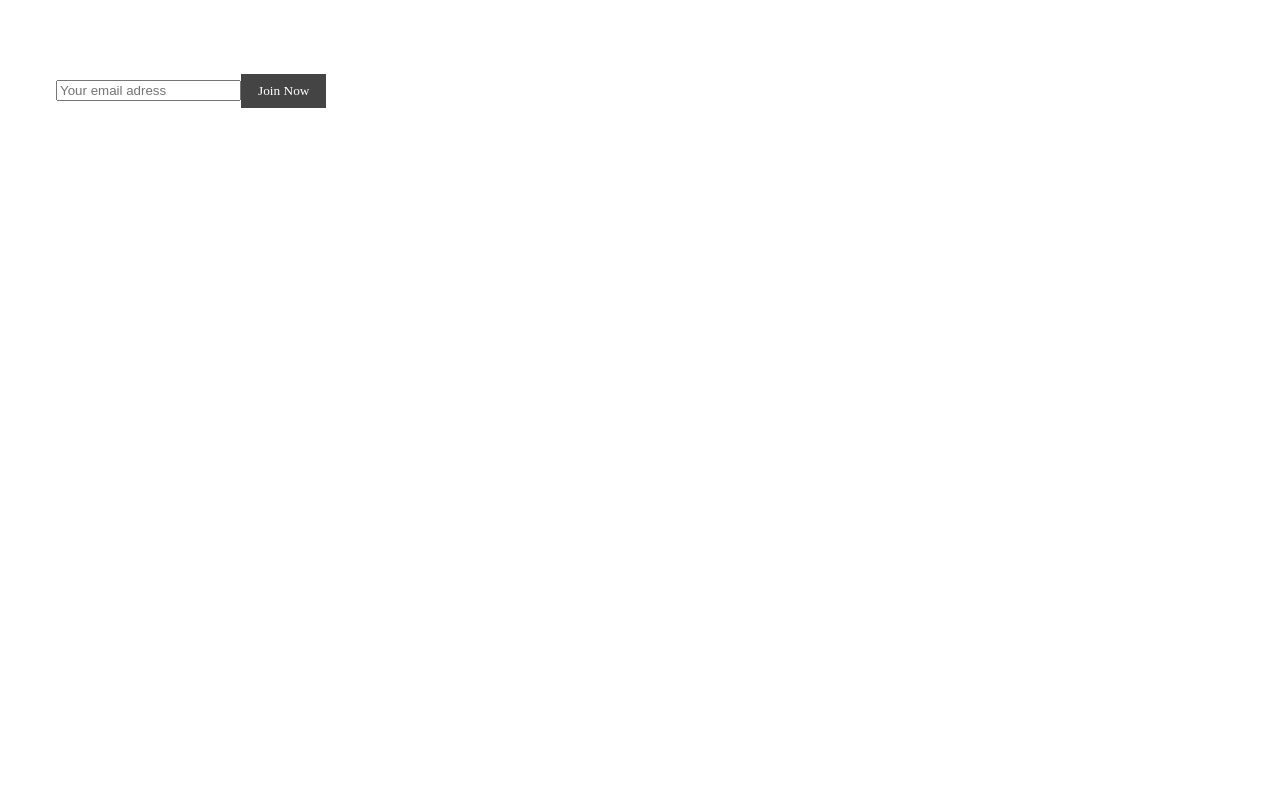
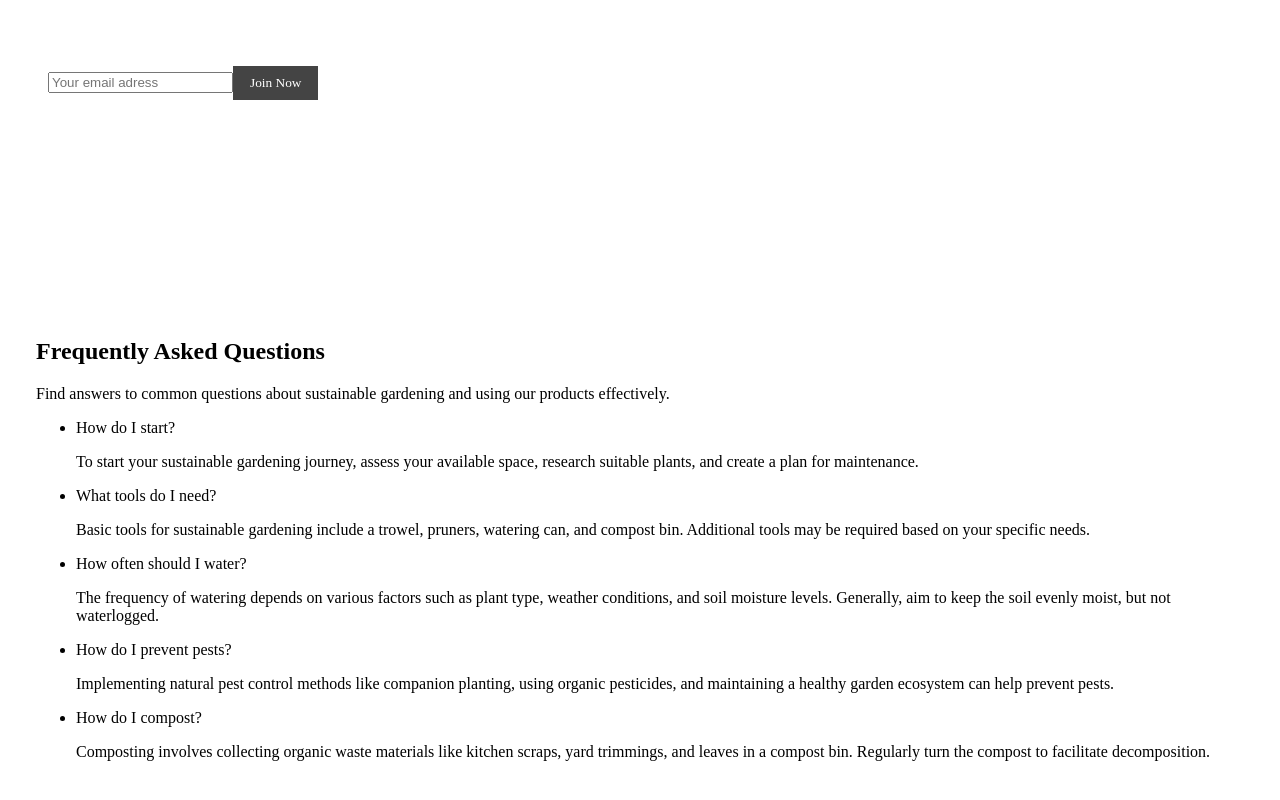
Before and after one commit to MoisesMarchini/Template-GreenThumb, an Angular app: page / in a window 1280 px wide. Shown: the part 3826-4626 px from the top of the page. Before the commit the page ends 4088 px from the top, so only its background shows below. Built offline with nearby package versions, Linux system fonts and the light colour scheme.

Commit message:
Add FAQ-section;

```diff
--- a/src/app/app.component.html
+++ b/src/app/app.component.html
@@ -7,3 +7,4 @@
 <app-testimonials-section></app-testimonials-section>
 <app-cta-section></app-cta-section>
 <app-newsletter-section></app-newsletter-section>
+<app-faq-section></app-faq-section>
--- /dev/null
+++ b/src/app/sections/faq-section/faq-section.component.html
@@ -0,0 +1,25 @@
+<section>
+  <div class="container mx-auto grid gap-6">
+    <h2 class="font-bold text-4xl">Frequently Asked Questions</h2>
+    <p class="mb-8">
+      Find answers to common questions about sustainable gardening and using our
+      products effectively.
+    </p>
+    <ul class="grid gap-4">
+      <li *ngFor="let card of cards; let i = index">
+        <div
+          class="card border border-black grid gap-3 p-3"
+          (click)="setCard(i)"
+          [class.expand]="i === currentCardIndex"
+        >
+          <p class="font-bold text-sm">
+            {{ card.title }}
+          </p>
+          <p class="text-sm max-w-2xl body hidden">
+            {{ card.body }}
+          </p>
+        </div>
+      </li>
+    </ul>
+  </div>
+</section>
--- /dev/null
+++ b/src/app/sections/faq-section/faq-section.component.scss
@@ -0,0 +1,3 @@
+.card.expand > .body {
+  display: block;
+}
--- /dev/null
+++ b/src/app/sections/faq-section/faq-section.component.ts
@@ -0,0 +1,37 @@
+import { Component } from '@angular/core';
+import { Card } from '../../models/card';
+
+@Component({
+  selector: 'app-faq-section',
+  templateUrl: './faq-section.component.html',
+  styleUrl: './faq-section.component.scss'
+})
+export class FAQSectionComponent {
+  currentCardIndex = -1;
+  cards: Card[] = [
+    {
+      title: 'How do I start?',
+      body: 'To start your sustainable gardening journey, assess your available space, research suitable plants, and create a plan for maintenance.'
+    },
+    {
+      title: 'What tools do I need?',
+      body: `Basic tools for sustainable gardening include a trowel, pruners, watering can, and compost bin. Additional tools may be required based on your specific needs.`
+    },
+    {
+      title: `How often should I water?`,
+      body: `The frequency of watering depends on various factors such as plant type, weather conditions, and soil moisture levels. Generally, aim to keep the soil evenly moist, but not waterlogged.`
+    },
+    {
+      title: `How do I prevent pests?`,
+      body: `Implementing natural pest control methods like companion planting, using organic pesticides, and maintaining a healthy garden ecosystem can help prevent pests.`
+    },
+    {
+      title: `How do I compost?`,
+      body: `Composting involves collecting organic waste materials like kitchen scraps, yard trimmings, and leaves in a compost bin. Regularly turn the compost to facilitate decomposition.`
+    },
+  ]
+
+  setCard(index: number) {
+    this.currentCardIndex = this.currentCardIndex === index ? -1 : index;
+  }
+}
--- a/src/app/sections/newsletter-section/newsletter-section.component.html
+++ b/src/app/sections/newsletter-section/newsletter-section.component.html
@@ -1,5 +1,5 @@
 <section>
-  <div class="container mx-auto relative" style="padding: 3rem">
+  <div class="container mx-auto relative" style="padding: 2.5rem">
     <app-placeholder-img-wrapper
       class="container-bg absolute grid z-0 inset-0 brightness-50"
     ></app-placeholder-img-wrapper>
--- a/src/app/sections/sections.module.ts
+++ b/src/app/sections/sections.module.ts
@@ -9,6 +9,7 @@ import { StatsSectionModule } from './stats-section/stats-section.module';
 import { TestimonialsSectionComponent } from './testimonials-section/testimonials-section.component';
 import { CTASectionComponent } from './cta-section/cta-section.component';
 import { NewsletterSectionComponent } from './newsletter-section/newsletter-section.component';
+import { FAQSectionComponent } from './faq-section/faq-section.component';
 
 
 
@@ -19,6 +20,7 @@ import { NewsletterSectionComponent } from './newsletter-section/newsletter-sect
     TestimonialsSectionComponent,
     CTASectionComponent,
     NewsletterSectionComponent,
+    FAQSectionComponent,
   ],
   exports: [
     HeroSectionComponent,
@@ -26,6 +28,7 @@ import { NewsletterSectionComponent } from './newsletter-section/newsletter-sect
     TestimonialsSectionComponent,
     CTASectionComponent,
     NewsletterSectionComponent,
+    FAQSectionComponent,
     BenefitsSectionModule,
     FeatureListSectionModule,
     StatsSectionModule
--- a/src/app/sections/testimonials-section/testimonials-section.component.html
+++ b/src/app/sections/testimonials-section/testimonials-section.component.html
@@ -4,7 +4,7 @@
       <app-placeholder-img-wrapper
         class="min-h-80"
       ></app-placeholder-img-wrapper>
-      <div class="content md:my-16 md:pt-16 pb-16 grid gap-6 relative">
+      <div class="content md:my-16 md:py-16 grid gap-6 relative">
         <div class="flex flex-col gap-6 min-h-72">
           <div class="review-stars flex gap-1">
             <span *ngFor="let index of [].constructor(5); let i = index">
```
Also changed, not shown: 1 other file (tests, documents, lock files or other folders).
